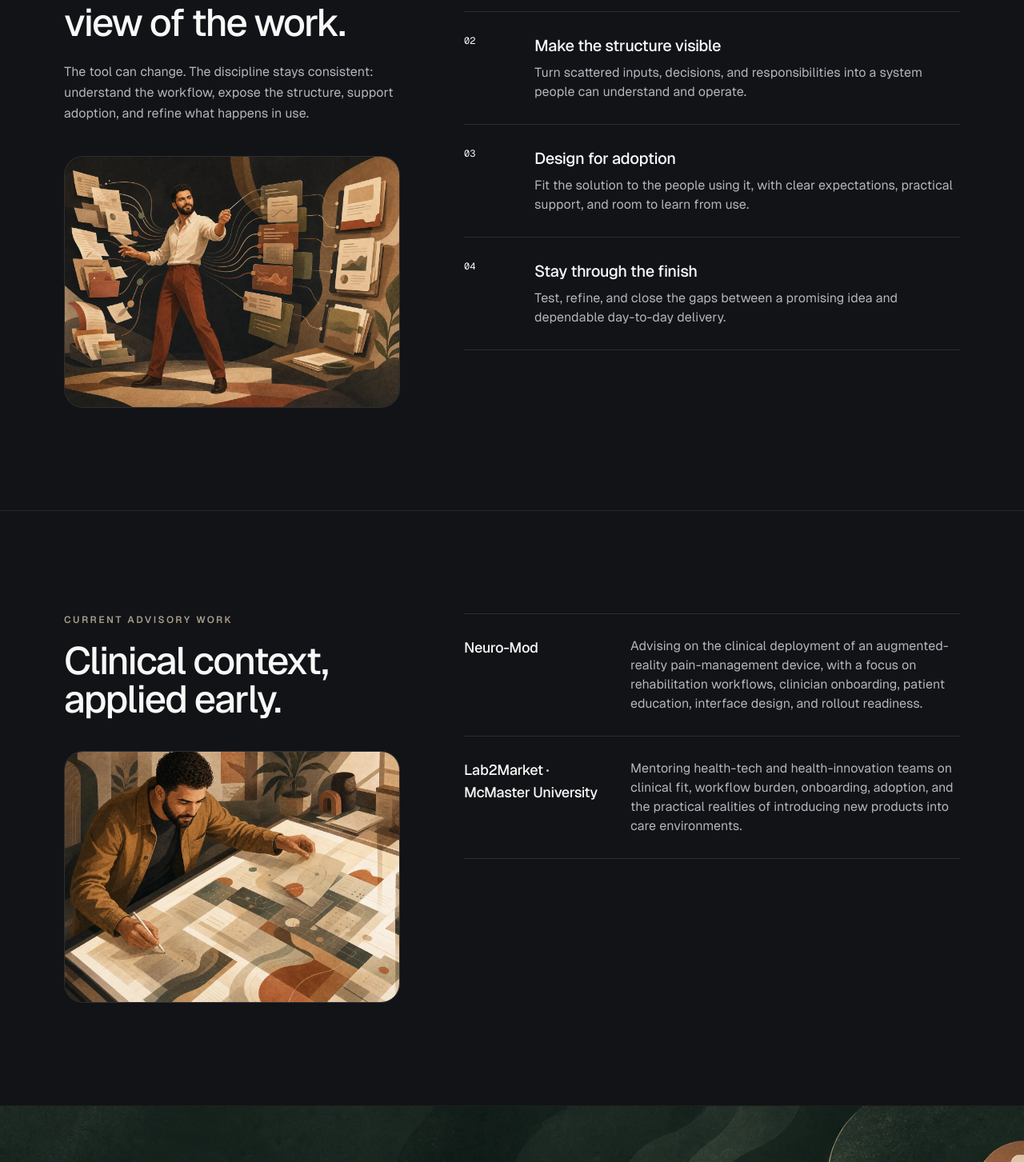
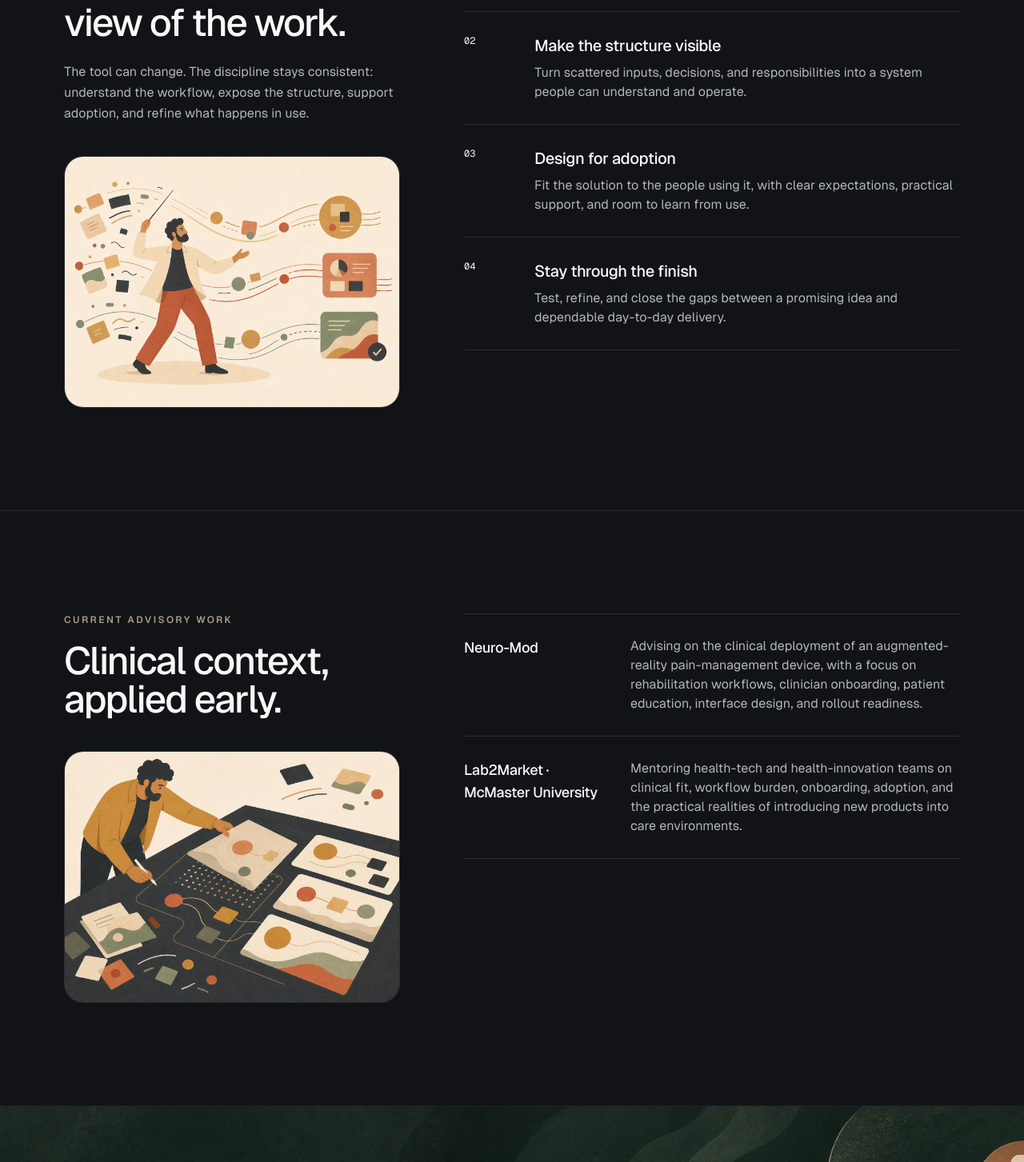
Before and after one commit to GenerousPharaoh/kareemhassanein-site, a Next.js app: page / in a window 1280 px wide. Shown: the part 3413-4866 px from the top of the page at 80% size. Built offline with nearby package versions, Linux system fonts and the light colour scheme.

Commit message:
Restore graphic illustration style

```diff
--- a/src/app/page.tsx
+++ b/src/app/page.tsx
@@ -174,7 +174,7 @@ export default function Home() {
             </p>
             <figure className="relative mt-10 aspect-[4/3] overflow-hidden rounded-[1.5rem] border border-white/[0.1] bg-white/[0.02]">
               <Image
-                src="/images/systems-conductor-home-v10.webp"
+                src="/images/illustrated-systems-conductor-home-v11.webp"
                 alt="Illustration of Kareem orchestrating connected workflows and operating systems"
                 fill
                 sizes="(min-width: 1024px) 500px, calc(100vw - 3rem)"
@@ -205,7 +205,7 @@ export default function Home() {
               <h2 className="max-w-xl text-4xl font-medium tracking-[-0.045em] sm:text-5xl">Clinical context, applied early.</h2>
               <figure className="relative mt-10 aspect-[4/3] overflow-hidden rounded-[1.5rem] border border-white/[0.1] bg-white/[0.02]">
                 <Image
-                  src="/images/ai-systems-score-home-v10.webp"
+                  src="/images/illustrated-ai-workflow-home-v11.webp"
                   alt="Illustration of Kareem composing an AI-assisted workflow across layered materials"
                   fill
                   sizes="(min-width: 1024px) 500px, calc(100vw - 3rem)"
```
Also changed, not shown: public/images/illustrated-ai-workflow-home-v11.webp (added), public/images/illustrated-systems-conductor-home-v11.webp (added).
